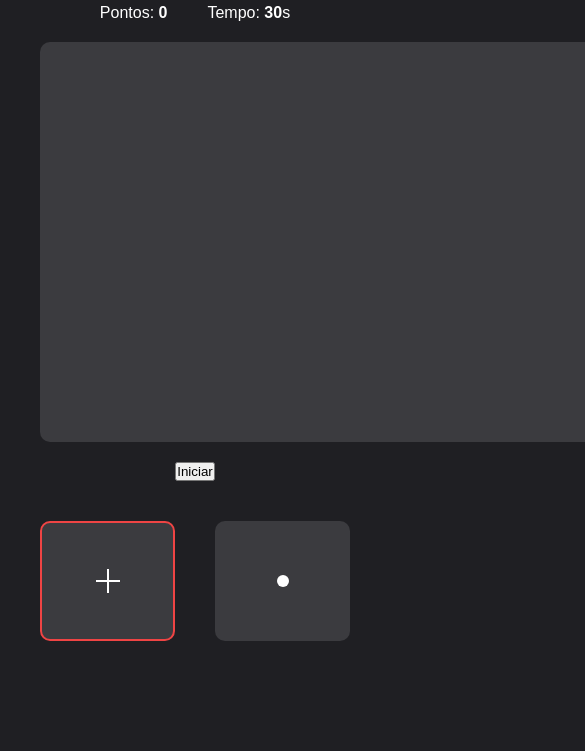
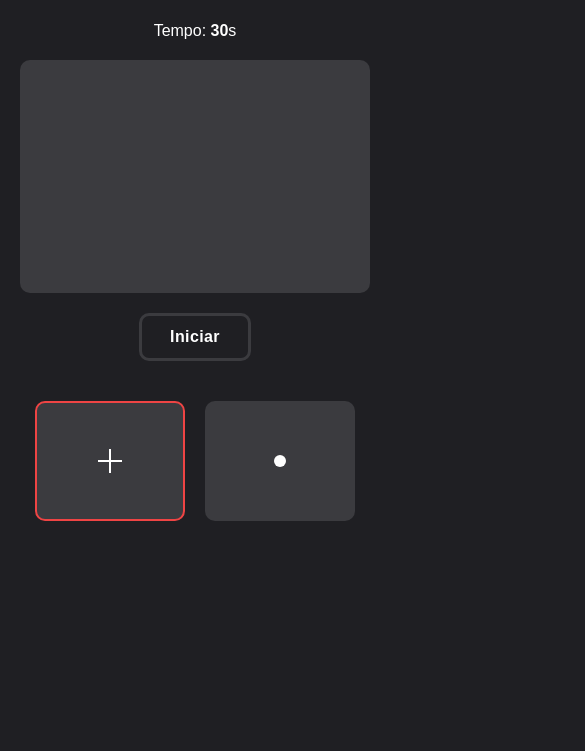
Before and after one commit to JoaoVictorVM/AimingGame, a plain HTML site: page index.html in a window 390 px wide. Shown: the part 93-844 px from the top of the page, 585 px wide, since content can reach past the window. Drawn offline with Linux system fonts and the light colour scheme.

Commit message:
chore: add responsividade e estiliza botao de iniciar

```diff
--- a/index.html
+++ b/index.html
@@ -4,6 +4,8 @@
     <meta charset="UTF-8" />
     <meta name="viewport" content="width=device-width, initial-scale=1.0" />
     <title>Aim Trainer</title>
+
+    <link rel="shortcut icon" href="src/assets/favicon/favicon.ico" />
 
     <link rel="stylesheet" href="src/css/main.css" />
   </head>
--- /dev/null
+++ b/src/css/components/start-button.css
@@ -0,0 +1,29 @@
+#start {
+  border: none;
+  padding: 0.75rem 1.75rem;
+  border-radius: var(--radius-md);
+  background: var(--color-bg);
+  border: 3px solid var(--color-surface);
+  color: #fff;
+  font-size: 1rem;
+  font-weight: 600;
+  letter-spacing: 0.4px;
+  cursor: pointer;
+  transition:
+    transform 0.2s ease,
+    box-shadow 0.2s ease;
+}
+
+#start:hover {
+  transform: translateY(-1px) scale(1.01);
+  border: 3px solid var(--color-primary);
+}
+
+#start:active {
+  transform: translateY(1px) scale(0.99);
+}
+
+#start:focus-visible {
+  outline: 3px solid rgba(239, 68, 68, 0.4);
+  outline-offset: 3px;
+}
--- a/src/css/layout/container.css
+++ b/src/css/layout/container.css
@@ -2,3 +2,9 @@
     text-align: center;
     padding: var(--space-lg);
 }
+
+@media (max-width: 640px) {
+    .container {
+        padding: var(--space-md);
+    }
+}
--- a/src/css/layout/crosshair-selector.css
+++ b/src/css/layout/crosshair-selector.css
@@ -4,3 +4,10 @@
     gap: var(--space-lg);
     margin-top: var(--space-lg);
 }
+
+@media (max-width: 640px) {
+    .crosshair-selector {
+        flex-wrap: wrap;
+        gap: var(--space-md);
+    }
+}
--- a/src/css/layout/game-area.css
+++ b/src/css/layout/game-area.css
@@ -15,3 +15,17 @@
     overflow: hidden;
     cursor: none;
 }
+
+@media (max-width: 720px) {
+    .info {
+        flex-direction: column;
+        align-items: center;
+        gap: var(--space-md);
+    }
+
+    #game-area {
+        width: min(var(--game-width), calc(100vw - var(--space-lg)));
+        height: auto;
+        aspect-ratio: 3 / 2;
+    }
+}
--- a/src/css/main.css
+++ b/src/css/main.css
@@ -11,3 +11,4 @@
 @import "components/crosshair-preview.css";
 @import "components/crosshair-card.css";
 @import "components/end-modal.css";
+@import "components/start-button.css";
```
Also changed, not shown: src/assets/favicon/favicon.ico (added). Lines whose indentation alone changed are shown as unchanged.
